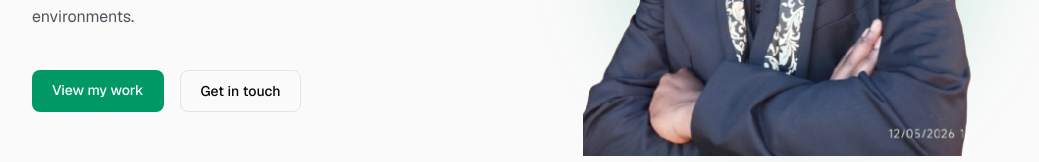
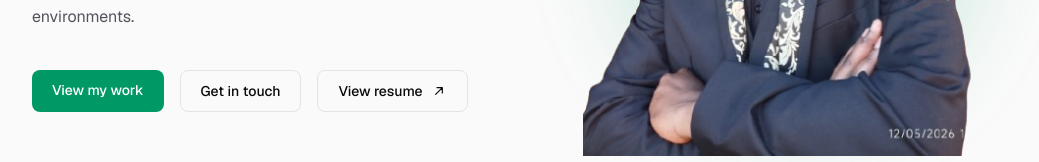
Before and after one commit to Vusi-Kunene-Matlou/vusi-portfolio, a Next.js app: page / in a window 1280 px wide. Shown: the part 590-752 px from the top of the page, without its empty margins (120-1159 px from the left). Built offline with nearby package versions, Linux system fonts and the light colour scheme.

Commit message:
Add view resume button to Hero section
Links out to the current resume on Google Drive.

```diff
--- a/src/components/sections/hero.tsx
+++ b/src/components/sections/hero.tsx
@@ -29,6 +29,29 @@ export function Hero() {
             >
               Get in touch
             </Link>
+            <a
+              href={profile.resumeUrl}
+              target="_blank"
+              rel="noreferrer"
+              className="inline-flex items-center gap-2 rounded-lg border border-border px-5 py-2.5 text-sm font-medium text-foreground transition-colors hover:border-accent hover:text-accent"
+            >
+              View resume
+              <svg
+                xmlns="http://www.w3.org/2000/svg"
+                viewBox="0 0 24 24"
+                fill="none"
+                stroke="currentColor"
+                strokeWidth={1.75}
+                className="h-4 w-4"
+                aria-hidden="true"
+              >
+                <path
+                  strokeLinecap="round"
+                  strokeLinejoin="round"
+                  d="M7 17 17 7M9 7h8v8"
+                />
+              </svg>
+            </a>
           </div>
         </div>
 
--- a/src/data/resume.ts
+++ b/src/data/resume.ts
@@ -13,7 +13,7 @@ export const profile = {
   linkedin: 'https://linkedin.com/in/vusi-matlou',
   domain: 'vusikunenematlou.co.za',
   resumeUrl:
-    'https://drive.google.com/file/d/1vcWA2SUFtgoZGri2zoNHyubM9Bmkm95S/view?usp=sharing',
+    'https://drive.google.com/file/d/1d487F9MMl2qRyIiZ9Aaw7NkFXFtkft5U/view?usp=sharing',
 } as const
 
 export type ExperienceEntry = {
```
